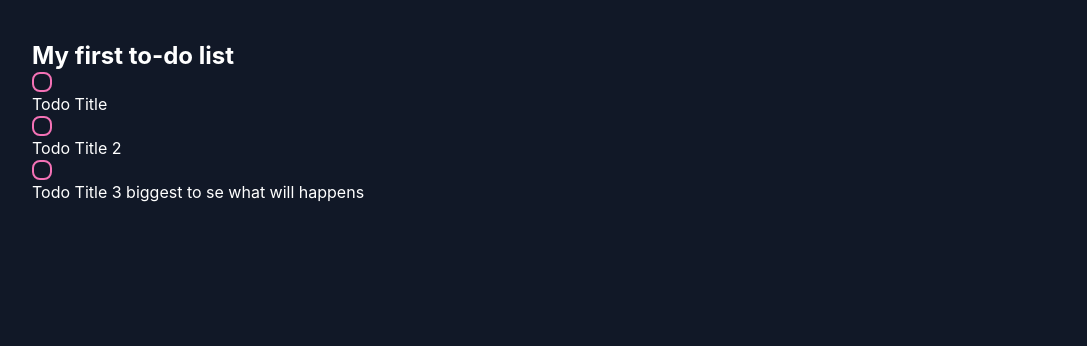
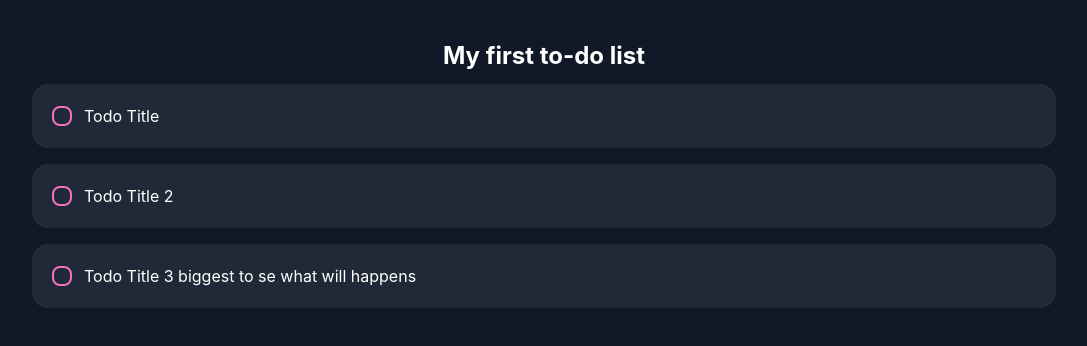
Before and after one commit to josanua/test-react-to-do-list, a React (Create React App) app: page / in a window 1280 px wide. Shown: the top 346 px of the page, without its empty margins (96-1183 px from the left). Built offline with nearby package versions, Linux system fonts and the light colour scheme.

Commit message:
Add styles and state hook for checkboxes in Home component

```diff
--- a/src/components/screens/Home/Home.js
+++ b/src/components/screens/Home/Home.js
@@ -1,6 +1,5 @@
-import React from 'react'
+import React, {useState} from 'react'
 import TodoItem from "./item/TodoItem";
-
 
 const todosData = [
     {
@@ -20,9 +19,11 @@ const todosData = [
     }
 ]
 const Home = () => {
+    const [todos, setTodos] = useState(todosData);
+
     return (
         <div className='text-white w-4/5 mx-auto'>
-            <h1 className="text-2xl font-bold">My first to-do list</h1>
+            <h1 className="text-2xl font-bold text-center mb-3">My first to-do list</h1>
             {
                 todosData.map(todoItem => (
                     <TodoItem todoData={todoItem} key={todoItem.todoID} />
--- a/src/components/screens/Home/item/Check.js
+++ b/src/components/screens/Home/item/Check.js
@@ -2,7 +2,7 @@ import {BsCheck} from "react-icons/bs";
 
 const Check = ({isCompleted}) => {
     return (
-        <div className="border-2 rounded-lg border-pink-400 w-5 h-5">
+        <div className="border-2 rounded-lg border-pink-400 w-5 h-5 mr-3">
             {
                 isCompleted && <BsCheck size={24} className="text-gray-900" />
             }
--- a/src/components/screens/Home/item/TodoItem.js
+++ b/src/components/screens/Home/item/TodoItem.js
@@ -1,7 +1,7 @@
 import Check from "./Check";
 const TodoItem = ({todoData}) => {
     return (
-        <div>
+        <div className="flex items-center mb-4 rounded-2xl bg-gray-800 p-5 w-full">
             <Check/>
             {todoData.title}
         </div>
```
